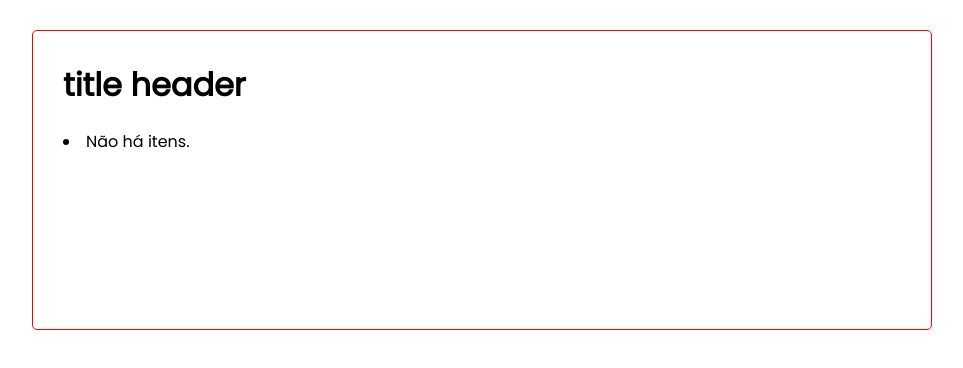
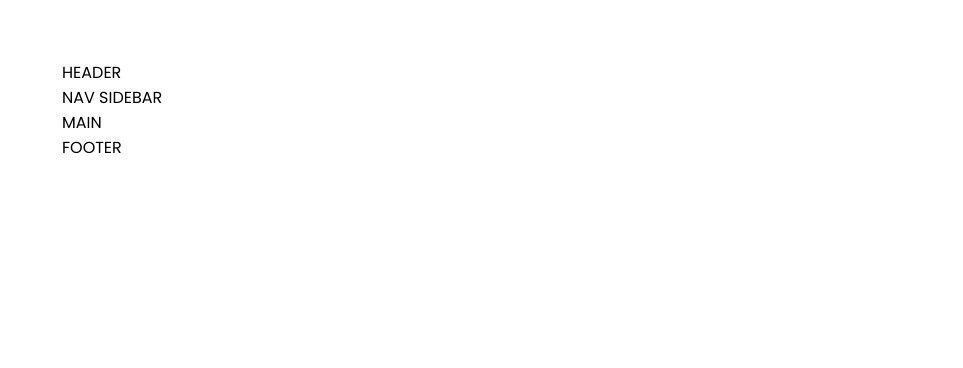
Before and after one commit to gleybsonf/angular, an Angular app: page / in a window 1280 px wide. Shown: the top 368 px of the page, without its empty margins (158-1121 px from the left). Built offline with nearby package versions, Linux system fonts and the light colour scheme; data requests are answered from the project's data file.

Commit message:
criando componente home

```diff
--- a/angular.json
+++ b/angular.json
@@ -19,7 +19,7 @@
           "options": {
 
             "stylePreprocessorOptions": {
-              "includePaths": ["src/assets/scss"]
+              "includePaths": ["src/assets/styles", "src"]
             },
             "outputPath": "dist/current-angular-version",
             "index": "src/index.html",
--- a/src/app/app.component.html
+++ b/src/app/app.component.html
@@ -1,4 +1,5 @@
 <router-outlet />
 <div class="container">
-  <app-task-management-list></app-task-management-list>
+  <!-- <app-task-management-list></app-task-management-list> -->
+   <app-home></app-home>
 </div>
--- a/src/app/app.component.scss
+++ b/src/app/app.component.scss
@@ -0,0 +1,20 @@
+//Criar estrutura principal do projeto aqui com responividade
+//criar menu lateral
+//criar o header da pagina
+//criar o conteúdo principal
+//criar o rodapé
+
+//@use '_colors' as *;
+//@use 'styles';
+
+
+.container {
+  max-width: 900px;
+  margin: 30px auto;
+  overflow: auto;
+  min-height: 300px;
+  //border: 1px solid steelblue;
+  //border: 1px solid $red-color-test;
+  padding: 30px;
+  border-radius: 5px;
+}
--- a/src/app/app.component.ts
+++ b/src/app/app.component.ts
@@ -1,10 +1,11 @@
 import { Component } from '@angular/core';
 import { RouterOutlet } from '@angular/router';
 import { TaskManagementListComponent } from "./feactures/task-management/pages/task-management-list/task-management-list.component";
+import { HomeComponent } from './feactures/home/home.component';
 
 @Component({
   selector: 'app-root',
-  imports: [RouterOutlet, TaskManagementListComponent],
+  imports: [RouterOutlet, HomeComponent],
   templateUrl: './app.component.html',
   styleUrl: './app.component.scss'
 })
--- /dev/null
+++ b/src/app/feactures/home/home.component.html
@@ -0,0 +1,6 @@
+<body class="container-main">
+    <header>HEADER</header>
+    <nav>NAV SIDEBAR</nav>
+    <main>MAIN</main>
+    <footer>FOOTER</footer>
+</body>
--- a/src/styles.scss
+++ b/src/styles.scss
@@ -1,5 +1,6 @@
 @use '_variables' as *;
 @use '_colors' as *;
+
 
 /* You can add global styles to this file, and also import other style files */
 @import url("https://fonts.googleapis.com/css2?family=Poppins:wght@300;400&display=swap");
@@ -17,7 +18,11 @@ body {
   font-family: "Poppins", sans-serif;
 }
 
-.container {
+/*
+Tranferir as classes para seus devidos componentes.
+*/
+
+/* .container {
   max-width: 900px;
   margin: 30px auto;
   overflow: auto;
@@ -27,7 +32,9 @@ body {
   padding: 30px;
   border-radius: 5px;
 }
+ */
 
+/*
 .btn {
   display: inline-block;
   background: #000;
@@ -88,4 +95,4 @@ body {
 .form-control-check input {
   flex: 2;
   height: 20px;
-}
+} */
```
Also changed, not shown: src/app/feactures/home/home.component.ts (added, +11 -0 lines), src/app/feactures/home/home.component.scss (added), src/assets/styles/_colors.scss (renamed from src/assets/scss/_colors.scss), src/assets/styles/_mixins.scss (added), src/assets/styles/_variables.scss (added), 1 other file (tests, documents, lock files or other folders).
